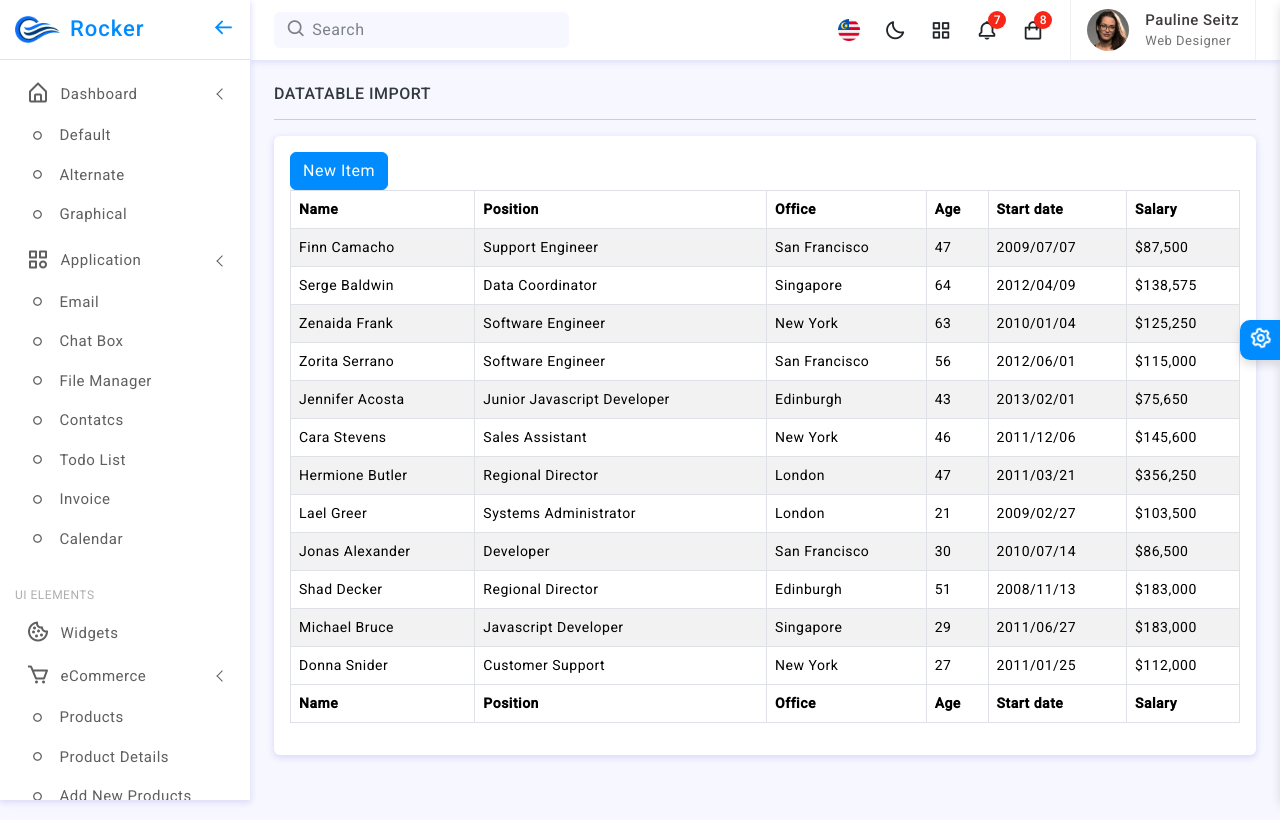
After one commit to Eluk-Samuel-Kiira/Laravel-LiveBlade, a Laravel app: page /cruds in a window 1280 px wide. The commit adds this page. Run offline with Laravel 12, Linux system fonts and the light colour scheme; a user stored in the database is signed in; data comes from the database, SQL or seed files in the repository; both versions use the stored data as it was after the commit; some libraries are stand-ins or nearby versions.

Commit message:
Yes library is mulungi

```diff
--- /dev/null
+++ b/app/Http/Controllers/CrudController.php
@@ -0,0 +1,96 @@
+<?php
+
+namespace App\Http\Controllers;
+
+use App\Models\Crud;
+use App\Http\Requests\StoreCrudRequest;
+use App\Http\Requests\UpdateCrudRequest;
+use Illuminate\Http\JsonResponse;
+use Illuminate\Http\Request;
+
+
+class CrudController extends Controller
+{
+    /**
+     * Display a listing of the resource.
+     */
+    public function index(Request $request)
+    {
+        $viewBlade = $request->query('viewBlade');
+        // \Log::info('viewBlade received: ' . $viewBlade);
+
+        switch ($viewBlade) {
+            case 'officeDataTable':
+                return view('crud.index');
+            default:
+                return view('crud.index');
+        }
+    }
+
+    /**
+     * Show the form for creating a new resource.
+     */
+    public function create()
+    {
+        //
+    }
+
+    /**
+     * Store a newly created resource in storage.
+     */
+    public function store(StoreCrudRequest $request): JsonResponse
+    {
+        $crud = Crud::create($request->validated());
+
+        if ($crud) {
+            // Successful creation
+            if ($request->ajax()) {
+                return response()->json([
+                    'success' => true,
+                    'reload' => true,
+                    'component' => 'officeDataTable',
+                    'redirect' => route('cruds.index'),
+                ]);
+            }
+        }
+
+        // Failure response for both AJAX and non-AJAX
+        return response()->json([
+            'success' => false,
+            'message' => 'Something went wrong!'
+        ]);
+    }
+
+
+    /**
+     * Display the specified resource.
+     */
+    public function show(Crud $crud)
+    {
+        //
+    }
+
+    /**
+     * Show the form for editing the specified resource.
+     */
+    public function edit(Crud $crud)
+    {
+        //
+    }
+
+    /**
+     * Update the specified resource in storage.
+     */
+    public function update(UpdateCrudRequest $request, Crud $crud)
+    {
+        //
+    }
+
+    /**
+     * Remove the specified resource from storage.
+     */
+    public function destroy(Crud $crud)
+    {
+        //
+    }
+}
--- a/app/Http/Controllers/Dashboard/ProfileController.php
+++ b/app/Http/Controllers/Dashboard/ProfileController.php
@@ -25,6 +25,8 @@ class ProfileController extends Controller
         switch ($viewBlade) {
             case 'updateProfileForm':
                 return view('profile.partials.update-profile-information-form', ['user' => $request->user()]);
+            case 'updatePasswordForm':
+                return view('profile.partials.update-password-form', ['user' => $request->user()]);
             default:
                 return view('profile.edit', ['user' => $request->user()]);
         }
@@ -43,6 +45,8 @@ class ProfileController extends Controller
         }
 
         $request->user()->save();
+
+        // All responses for reloading the component
         if ($request->ajax()) {
             return response()->json([
                 'success' => true,
--- a/public/blade-live/responses/liveblade-responses.js
+++ b/public/blade-live/responses/liveblade-responses.js
@@ -66,11 +66,25 @@ const LiveBladeResponse = {
         })
         .catch(error => {
             console.error('Error fetching new content:', error);
-            this.displayErrorMessage('An error occurred while updating the profile.');
+            this.displayErrorMessage('Component Not Found.');
         });
     },
 
     displayErrorMessage: function(message) {
+        const swalMessage = 'Operation Failed!'
+        Swal.fire({
+            toast: true,
+            position: 'top-end',  // Places the alert at the top-right corner
+            icon: 'error',        // Error icon
+            title: `<span style="color: red;">${swalMessage}</span>`,       // The message to display
+            showConfirmButton: false,
+            timer: 5000,          // Auto close after 5 seconds
+            timerProgressBar: true, // Show a progress bar
+            customClass: {
+                popup: 'swal2-show', // Adds a fade-in effect for the popup
+            }
+        });
+
         const statusDiv = document.getElementById('status');
         statusDiv.innerHTML = `<div class="alert alert-danger">${message}</div>`;
 
@@ -82,8 +96,25 @@ const LiveBladeResponse = {
 
 
     displaySuccessMessage: function(message) {
+        const swalMessage = 'Operation Successful!'
+        Swal.fire({
+            toast: true,
+            position: 'top-end',  // Places the alert at the top-right corner
+            icon: 'success',      // Success icon
+            title: `<span style="color: green;">${swalMessage}</span>`,       // The message to display
+            showConfirmButton: false,
+            timer: 5000,          // Auto close after 5 seconds
+            timerProgressBar: true, // Show a progress bar
+            customClass: {
+                popup: 'swal2-show', // Adds a fade-in effect for the popup
+            }
+        });
+
+        // Incase swal fire is not called
         const statusDiv = document.getElementById('status');
-        statusDiv.innerHTML = `<div class="alert alert-success">${message}</div>`;
+        if (statusDiv) {
+            statusDiv.innerHTML = `<div class="alert alert-success">${message}</div>`;
+        }
 
         // Optionally, remove the message after a few seconds
         setTimeout(() => {
@@ -113,6 +144,7 @@ const LiveBladeResponse = {
 
                     // Append the error span after the input element
                     inputElement.parentNode.insertBefore(errorSpan, inputElement.nextSibling);
+                    this.displayValidationMessage();
                 }
             }
         }
@@ -131,17 +163,22 @@ const LiveBladeResponse = {
         });
     },
 
+    displayValidationMessage: function() {
+        const swalMessage = 'Validation Errors!'
+        Swal.fire({
+            toast: true,
+            position: 'top-end',  // Places the alert at the top-right corner
+            icon: 'error',        // Error icon
+            title: `<span style="color: red;">${swalMessage}</span>`,       // The message to display
+            showConfirmButton: false,
+            timer: 5000,          // Auto close after 5 seconds
+            timerProgressBar: true, // Show a progress bar
+            customClass: {
+                popup: 'swal2-show', // Adds a fade-in effect for the popup
+            }
+        });
+    },
 
-    // displayPopup: function(message) {
-    //     Swal.fire({
-    //         icon: type === 'error' ? 'error' : 'info',
-    //         title: type === 'error' ? 'Error' : 'Info',
-    //         html: `<div style="max-height: 300px; overflow-y: auto;">${message}</div>`, // Make it scrollable
-    //         confirmButtonText: 'OK',
-    //         showCloseButton: false, // Prevent closing the modal with the close button
-    //         allowOutsideClick: false // Prevent closing the modal by clicking outside
-    //     });
-    // }
 
 };
 export default LiveBladeResponse;
--- /dev/null
+++ b/resources/views/crud/create-crude.blade.php
@@ -0,0 +1,77 @@
+<section>
+    <div class="row row-cols-auto g-3">
+        <div class="col">
+            <!-- Modal -->
+            <div class="modal fade" id="exampleLargeModal" tabindex="-1" aria-hidden="true">
+                <div class="modal-dialog modal-lg">
+                    <div class="modal-content">
+                        <div class="modal-header">
+                            <h5 class="modal-title">Create New Item</h5>
+                            <button type="button" class="btn-close" data-bs-dismiss="modal" aria-label="Close"></button>
+                        </div>
+                        <form id="createCrudForm">
+                            <div class="modal-body">
+                                <div class="card-body p-4">
+                                    <div class="row g-3 needs-validation" novalidate>
+                                        <div class="col-md-6">
+                                            <label for="bsValidation1" class="form-label">Full Name</label>
+                                            <input type="text" name="name" id="name" class="form-control">
+                                            <div id="name"></div>
+                                        </div>
+                                        <div class="col-md-6">
+                                            <label for="bsValidation2" class="form-label">Office</label>
+                                            <input type="text" name="office" id="office" class="form-control">
+                                            <div id="office"></div>
+                                        </div>
+                                        <div class="col-md-5">
+                                            <label for="bsValidation1" class="form-label">Position</label>
+                                            <input type="text" name="position" id="position" class="form-control">
+                                            <div id="position"></div>
+                                        </div>
+                                        <div class="col-md-5">
+                                            <label for="bsValidation2" class="form-label">Salary</label>
+                                            <input type="text" name="salary" id="salary" class="form-control">
+                                            <div id="salary"></div>
+                                        </div>
+                                        <div class="col-md-2">
+                                            <label for="bsValidation2" class="form-label">age</label>
+                                            <input type="text" name="age" id="age" class="form-control">
+                                            <div id="age"></div>
+                                        </div>
+                                    </div>
+                                </div>
+                            </div>
+                            <div class="modal-footer">
+                                <button type="button" class="btn btn-secondary" data-bs-dismiss="modal">Close</button>
+                                <button type="submit" class="btn btn-primary">Save changes</button>
+                            </div>
+                        </form>
+                    </div>
+                </div>
+            </div>
+        </div>
+    </div>
+
+    @include('layouts.liveblade-imports')
+    <script>
+        // Laravel routes and form handling to be pass to js
+        window.routes = {
+            'cruds.store': "{{ route('cruds.store') }}",
+        };
+
+        const handleFormSubmit = (formId, routeName, method) => {
+            document.getElementById(formId).addEventListener('submit', function(e) {
+                e.preventDefault();
+                const formData = Object.fromEntries(new FormData(this));
+                formData._token = document.querySelector('meta[name="csrf-token"]').getAttribute('content');
+
+                // You can as well perform validations here
+
+                LiveBlade.load(routeName, method, formData, `#${formId}`);
+            });
+        };
+
+        // Example usage for multiple forms, pass form id with route name
+        handleFormSubmit('createCrudForm', 'cruds.store', 'POST');
+    </script>
+</section>
--- /dev/null
+++ b/resources/views/crud/datatable.blade.php
@@ -0,0 +1,123 @@
+<div class="table-responsive" id="officeDataTable">
+    <div id="status"></div>
+    <table id="example2" class="table table-striped table-bordered">
+        <thead>
+            <tr>
+                <th>Name</th>
+                <th>Position</th>
+                <th>Office</th>
+                <th>Age</th>
+                <th>Start date</th>
+                <th>Salary</th>
+            </tr>
+        </thead>
+        <tbody>
+            <tr>
+                <td>Finn Camacho</td>
+                <td>Support Engineer</td>
+                <td>San Francisco</td>
+                <td>47</td>
+                <td>2009/07/07</td>
+                <td>$87,500</td>
+            </tr>
+            <tr>
+                <td>Serge Baldwin</td>
+                <td>Data Coordinator</td>
+                <td>Singapore</td>
+                <td>64</td>
+                <td>2012/04/09</td>
+                <td>$138,575</td>
+            </tr>
+            <tr>
+                <td>Zenaida Frank</td>
+                <td>Software Engineer</td>
+                <td>New York</td>
+                <td>63</td>
+                <td>2010/01/04</td>
+                <td>$125,250</td>
+            </tr>
+            <tr>
+                <td>Zorita Serrano</td>
+                <td>Software Engineer</td>
+                <td>San Francisco</td>
+                <td>56</td>
+                <td>2012/06/01</td>
+                <td>$115,000</td>
+            </tr>
+            <tr>
+                <td>Jennifer Acosta</td>
+                <td>Junior Javascript Developer</td>
+                <td>Edinburgh</td>
+                <td>43</td>
+                <td>2013/02/01</td>
+                <td>$75,650</td>
+            </tr>
+            <tr>
+                <td>Cara Stevens</td>
+                <td>Sales Assistant</td>
+                <td>New York</td>
+                <td>46</td>
+                <td>2011/12/06</td>
+                <td>$145,600</td>
+            </tr>
+            <tr>
+                <td>Hermione Butler</td>
+                <td>Regional Director</td>
+                <td>London</td>
+                <td>47</td>
+                <td>2011/03/21</td>
+                <td>$356,250</td>
+            </tr>
+            <tr>
+                <td>Lael Greer</td>
+                <td>Systems Administrator</td>
+                <td>London</td>
+                <td>21</td>
+                <td>2009/02/27</td>
+                <td>$103,500</td>
+            </tr>
+            <tr>
+                <td>Jonas Alexander</td>
+                <td>Developer</td>
+                <td>San Francisco</td>
+                <td>30</td>
+                <td>2010/07/14</td>
+                <td>$86,500</td>
+            </tr>
+            <tr>
+                <td>Shad Decker</td>
+                <td>Regional Director</td>
+                <td>Edinburgh</td>
+                <td>51</td>
+                <td>2008/11/13</td>
+                <td>$183,000</td>
+            </tr>
+            <tr>
+                <td>Michael Bruce</td>
+                <td>Javascript Developer</td>
+                <td>Singapore</td>
+                <td>29</td>
+                <td>2011/06/27</td>
+                <td>$183,000</td>
+            </tr>
+            <tr>
+                <td>Donna Snider</td>
+                <td>Customer Support</td>
+                <td>New York</td>
+                <td>27</td>
+                <td>2011/01/25</td>
+                <td>$112,000</td>
+            </tr>
+        </tbody>
+        <tfoot>
+            <tr>
+                <th>Name</th>
+                <th>Position</th>
+                <th>Office</th>
+                <th>Age</th>
+                <th>Start date</th>
+                <th>Salary</th>
+            </tr>
+        </tfoot>
+    </table>
+</div>
--- /dev/null
+++ b/resources/views/crud/index.blade.php
@@ -0,0 +1,17 @@
+<x-app-layout>
+    @section('title', 'Home - Crud')
+    <div class="page-wrapper">
+        <div class="page-content">
+            <h6 class="mb-0 text-uppercase">DataTable Import</h6>
+            <hr/>
+            <div class="card">
+                <div class="card-body">
+                    <!-- Button trigger modal -->
+                    <button type="button" class="btn btn-primary" data-bs-toggle="modal" data-bs-target="#exampleLargeModal">New Item</button>
+                    @include('crud.datatable')
+                </div>
+            </div>
+            @include('crud.create-crude')
+        </div>
+    </div>
+</x-app-layout>
--- a/resources/views/layouts/app.blade.php
+++ b/resources/views/layouts/app.blade.php
@@ -21,6 +21,8 @@
     <link href="{{ asset('admin-panel/assets/css/app.css') }}" rel="stylesheet">
     <link href="{{ asset('admin-panel/assets/css/icons.css') }}" rel="stylesheet">
     <link href='https://unpkg.com/boxicons@2.0.9/css/boxicons.min.css' rel='stylesheet'>
+
+    <link href="{{ asset('admin-panel/assets/plugins/datatable/css/dataTables.bootstrap5.min.css') }}" rel="stylesheet" />
     <title>@yield('title')</title>
 
     <!-- Theme Style CSS -->
@@ -68,6 +70,25 @@
 	<script>
 		new PerfectScrollbar(".app-container")
 	</script>
+    <script>
+		$(document).ready(function() {
+			$('#example').DataTable();
+		  } );
+	</script>
+	<script>
+		$(document).ready(function() {
+			var table = $('#example2').DataTable( {
+				lengthChange: false,
+				buttons: [ 'copy', 'excel', 'pdf', 'print']
+			} );
+
+			table.buttons().container()
+				.appendTo( '#example2_wrapper .col-md-6:eq(0)' );
+		} );
+	</script>
+    <!-- DataTable -->
+	<script src="{{ asset('admin-panel/assets/plugins/datatable/js/jquery.dataTables.min.js') }}"></script>
+	<script src="{{ asset('admin-panel/assets/plugins/datatable/js/dataTables.bootstrap5.min.js') }}"></script>
 </body>
 
 </html>
--- a/resources/views/layouts/header.blade.php
+++ b/resources/views/layouts/header.blade.php
@@ -593,9 +593,9 @@
                 <ul class="dropdown-menu dropdown-menu-end">
                     <li><a class="dropdown-item d-flex align-items-center" href="{{ route('profile.edit') }}"><i class="bx bx-user fs-5"></i><span>Profile</span></a>
                     </li>
-                    <li><a class="dropdown-item d-flex align-items-center" href="javascript:;"><i class="bx bx-cog fs-5"></i><span>Settings</span></a>
+                    <li><a class="dropdown-item d-flex align-items-center" href="{{ route('cruds.index') }}"><i class="bx bx-cog fs-5"></i><span>Crud</span></a>
                     </li>
-                    <li><a class="dropdown-item d-flex align-items-center" href="javascript:;"><i class="bx bx-home-circle fs-5"></i><span>Dashboard</span></a>
+                    <li><a class="dropdown-item d-flex align-items-center" href="javascript:;"><i class="bx bx-home-circle fs-5"></i><span>Settings</span></a>
                     </li>
                     <li><a class="dropdown-item d-flex align-items-center" href="javascript:;"><i class="bx bx-dollar-circle fs-5"></i><span>Earnings</span></a>
                     </li>
--- a/routes/web.php
+++ b/routes/web.php
@@ -1,6 +1,7 @@
 <?php
 
 use App\Http\Controllers\Dashboard\ProfileController;
+use App\Http\Controllers\CrudController;
 use Illuminate\Support\Facades\Route;
 
 Route::get('/', function () {
@@ -15,6 +16,7 @@ Route::middleware('auth')->group(function () {
     Route::get('/profile', [ProfileController::class, 'edit'])->name('profile.edit');
     Route::patch('/profile', [ProfileController::class, 'update'])->name('profile.update');
     Route::delete('/profile', [ProfileController::class, 'destroy'])->name('profile.destroy');
-});
+
+    Route::resource('cruds', CrudController::class);});
 
 require __DIR__.'/auth.php';
```
Also changed, not shown: app/Http/Controllers/Auth/PasswordController.php (+17 -3 lines), app/Http/Requests/StoreCrudRequest.php (added, +32 -0 lines), app/Http/Requests/UpdateCrudRequest.php (added, +28 -0 lines), app/Models/Crud.php (added, +26 -0 lines), resources/views/profile/edit.blade.php (+33 -0 lines), resources/views/profile/partials/update-password-form.blade.php (+43 -0 lines), resources/views/profile/partials/update-profile-information-form.blade.php (+0 -24 lines), README.md, database/database.sqlite, database/migrations/2024_09_26_134753_create_cruds_table.php (added).
